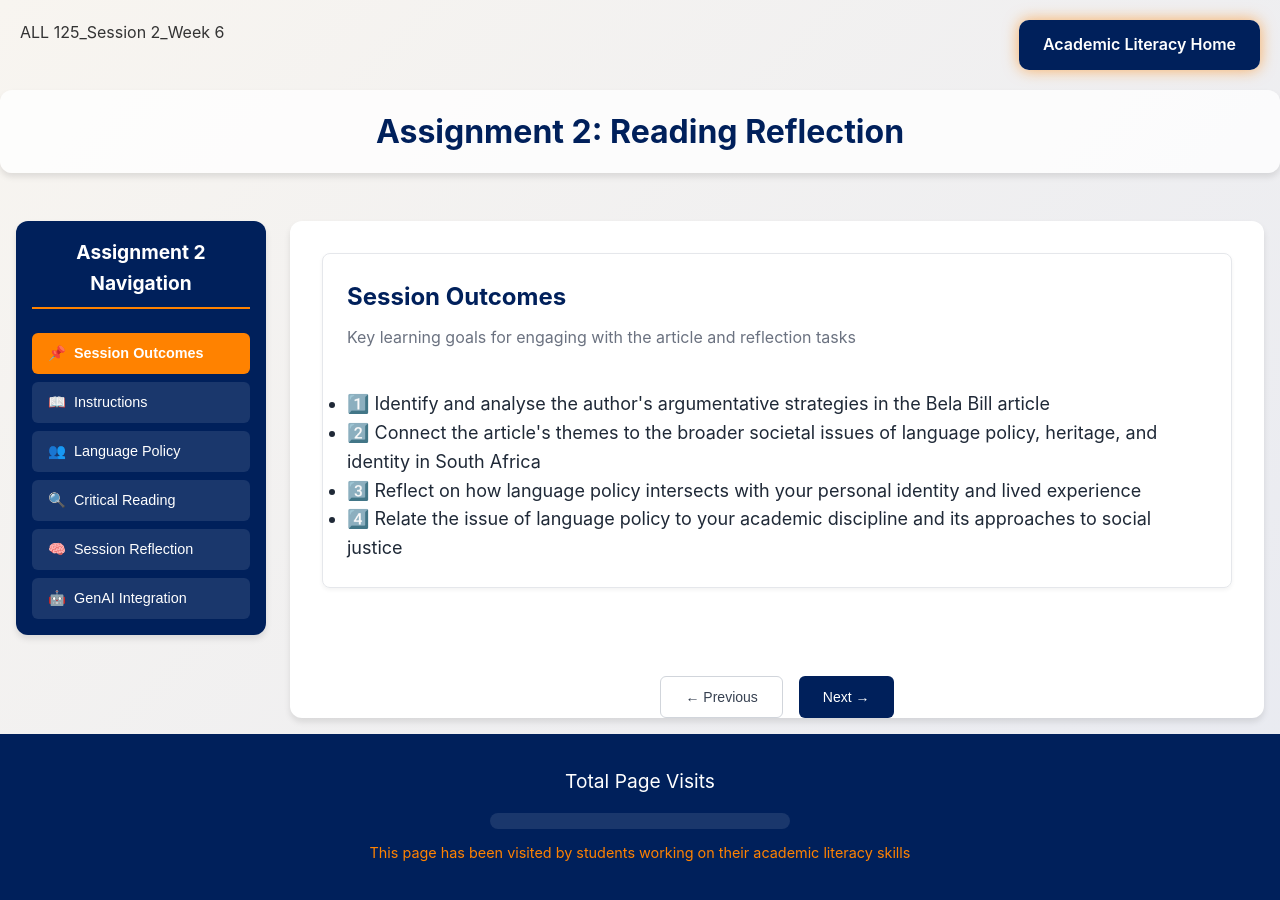
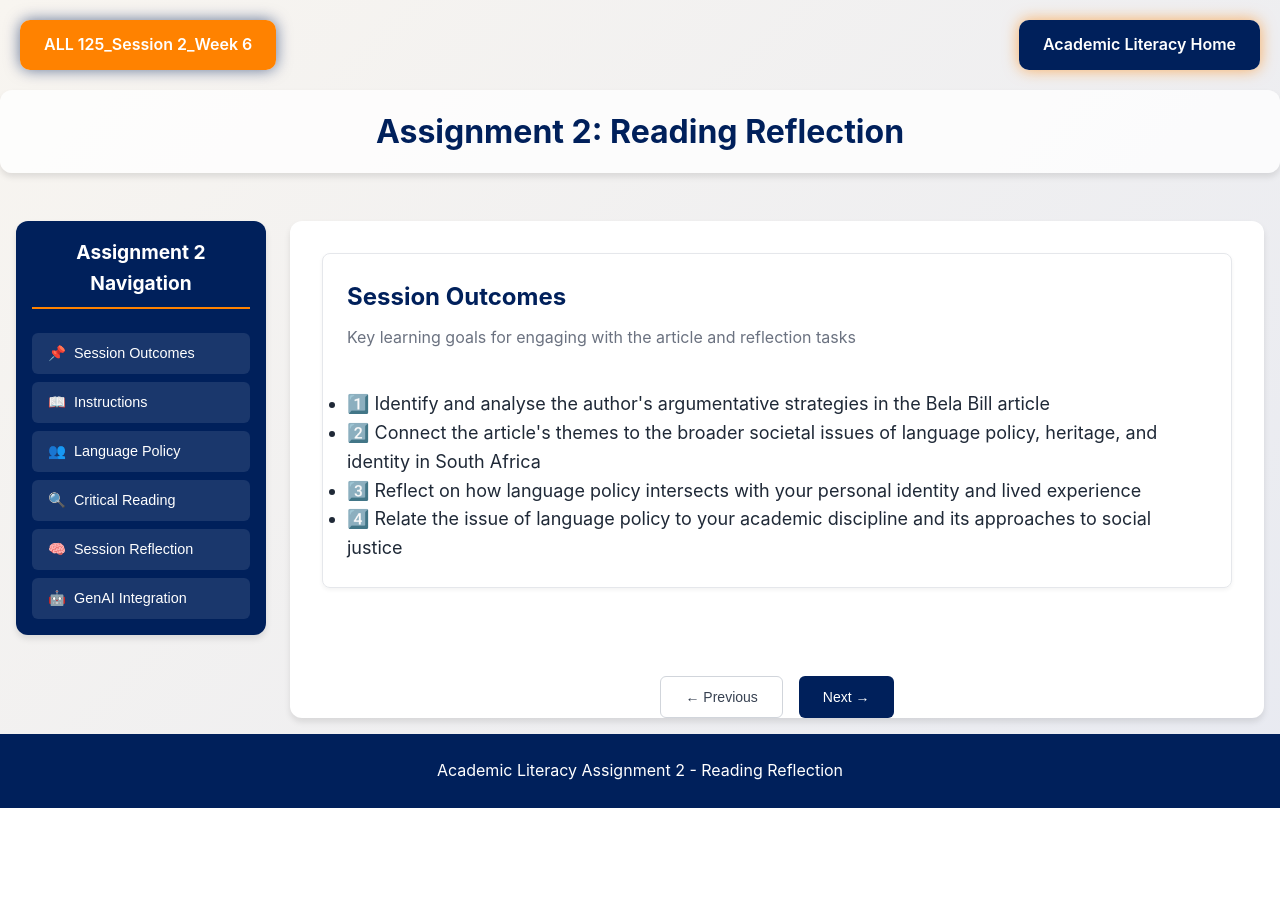
Before and after one commit to oeybers-cpu/all125S2w6, a plain HTML site: page index.html in a window 1280 px wide. After the commit the page ends 808 px from the top, so only its background shows below. Drawn offline with Linux system fonts and the light colour scheme.

Commit message:
Update index.html

```diff
--- a/index.html
+++ b/index.html
@@ -91,7 +91,7 @@
         .button-container > * {
             pointer-events: auto; /* Re-enable clicks on buttons */
         }
-        /* Session Button - Fixed at Left */
+        /* NEW: Enhanced Glowing Session Button - Fixed at Left */
         .session-btn {
             padding: 12px 24px;
             border: none;
@@ -102,19 +102,57 @@
             text-decoration: none;
             font-weight: 600;
             font-size: 1rem;
-            background: #FF8200; /* Orange background */
+            background: transparent;
             display: inline-block;
-            box-shadow: 0 0 15px rgba(255, 130, 0, 0.6);
+            box-shadow: 0 0 15px rgba(0, 32, 91, 0.6);
             transition: all 0.3s ease;
             position: relative;
             z-index: 1001;
         }
+        .session-btn::after {
+            content: "";
+            z-index: -1;
+            position: absolute;
+            width: 100%;
+            height: 100%;
+            background-color: #FF8200;
+            left: 0;
+            top: 0;
+            border-radius: 10px;
+        }
+        .session-btn::before {
+            content: "";
+            background: linear-gradient(
+                45deg,
+                #00205B, #0040a0, #0066ff, #0088ff,
+                #00aaff, #00ccff, #00eeff, #00205B
+            );
+            position: absolute;
+            top: -2px;
+            left: -2px;
+            background-size: 600%;
+            z-index: -2;
+            width: calc(100% + 4px);
+            height: calc(100% + 4px);
+            filter: blur(8px);
+            animation: glowing 20s linear infinite;
+            transition: opacity 0.3s ease-in-out;
+            border-radius: 10px;
+            opacity: 0;
+        }
+        @keyframes glowing {
+            0% { background-position: 0 0; }
+            50% { background-position: 400% 0; }
+            100% { background-position: 0 0; }
+        }
+        .session-btn:hover::before {
+            opacity: 1;
+        }
         .session-btn:hover {
             transform: translateY(-2px);
-            box-shadow: 0 0 20px rgba(255, 130, 0, 0.8);
-            background: #e67300; /* Slightly darker orange on hover */
+            box-shadow: 0 0 20px rgba(0, 32, 91, 0.8);
         }
-        .-btn:active {
+        .session-btn:active {
             color: #000;
             font-weight: bold;
             transform: translateY(0);
@@ -167,11 +205,6 @@
             transition: opacity 0.3s ease-in-out;
             border-radius: 10px;
             opacity: 0;
-        }
-        @keyframes glowing {
-            0% { background-position: 0 0; }
-            50% { background-position: 400% 0; }
-            100% { background-position: 0 0; }
         }
         .home-btn:hover::before {
             opacity: 1;
@@ -451,36 +484,7 @@
             margin-top: auto;
             width: 100%;
         }
-        .counter-container {
-            display: flex;
-            flex-direction: column;
-            align-items: center;
-            justify-content: center;
-            padding: 0.5rem 0;
-            font-size: 0.9rem;
-        }
-        .counter-container p {
-            margin: 0.25rem 0;
-            color: #FF8200;
-        }
-        /* ENLARGED COUNTER - Significantly increased size */
-        .counter-wrapper {
-            font-size: 3.5rem !important;
-            font-weight: bold;
-            color: #FF8200 !important;
-            text-shadow: 0 0 10px rgba(255, 255, 255, 0.7);
-            margin: 0.5rem 0;
-            padding: 0.5rem 1.5rem;
-            background-color: rgba(255, 255, 255, 0.1);
-            border-radius: 15px;
-            min-width: 300px;
-            letter-spacing: 1px;
-        }
-        .counter-label {
-            font-size: 1.2rem;
-            color: white;
-            margin-bottom: 0.5rem;
-        }
+        /* REMOVED: Counter container styles */
         /* Page Title Styling (to replace the removed header) */
         .page-title {
             text-align: center;
@@ -528,7 +532,7 @@
                 padding: 0 10px;
                 top: 10px;
             }
-            .home-btn, .-btn {
+            .home-btn, .session-btn {
                 padding: 10px 16px;
                 font-size: 0.9rem;
             }
@@ -559,17 +563,11 @@
             .tab-content {
                 padding: 1rem;
             }
-            /* Mobile counter size adjustment */
-            .counter-wrapper {
-                font-size: 2.5rem !important;
-                min-width: 250px;
-                padding: 0.4rem 1rem;
-            }
             .page-title {
                 font-size: 1.3rem;
                 margin-top: 50px;
             }
-            .home-btn, .-btn {
+            .home-btn, .session-btn {
                 font-size: 0.8rem;
                 padding: 8px 12px;
             }
@@ -583,16 +581,7 @@
             .genai-image {
                 max-width: 85%;
             }
-            /* Even larger relative size for small screens */
-            .counter-wrapper {
-                font-size: 2rem !important;
-                min-width: 200px;
-                padding: 0.3rem 0.8rem;
-            }
-            .counter-label {
-                font-size: 1rem;
-            }
-            .home-btn, .-btn {
+            .home-btn, .session-btn {
                 padding: 6px 10px;
                 font-size: 0.7rem;
             }
@@ -610,8 +599,8 @@
 <body>
     <!-- Button Container for perfect alignment -->
     <div class="button-container">
-        <!--  Button (Fixed at Left) -->
-        <div class="-btn">ALL 125_Session 2_Week 6</div>
+        <!-- NEW: Enhanced Glowing Session Button (Fixed at Left) -->
+        <div class="session-btn">ALL 125_Session 2_Week 6</div>
         <!-- Enhanced Glowing Home Button (Fixed at Right) -->
         <a href="https://oeybers-cpu.github.io/a_lit_models/" class="home-btn">Academic Literacy Home</a>
     </div>
@@ -944,15 +933,9 @@
             </div>
         </div>
     </div>
-    <!-- Footer with Hit Counter -->
+    <!-- Footer - Counter Removed -->
     <footer>
-        <div class="counter-container">
-            <div class="counter-label">Total Page Visits</div>
-            <div class="counter-wrapper">
-                <div id="sfce12aua7unus6hsqy4cycg9hewu4wm1wy"></div>
-            </div>
-            <p>This page has been visited by students working on their academic literacy skills</p>
-        </div>
+        <p>Academic Literacy Assignment 2 - Reading Reflection</p>
     </footer>
     <script>
         let currentTab = 'session-outcomes';
@@ -1097,6 +1080,6 @@
         document.addEventListener('DOMContentLoaded', () => {
             showTab('session-outcomes');
         });
-
+    </script>
 </body>
 </html>
```
